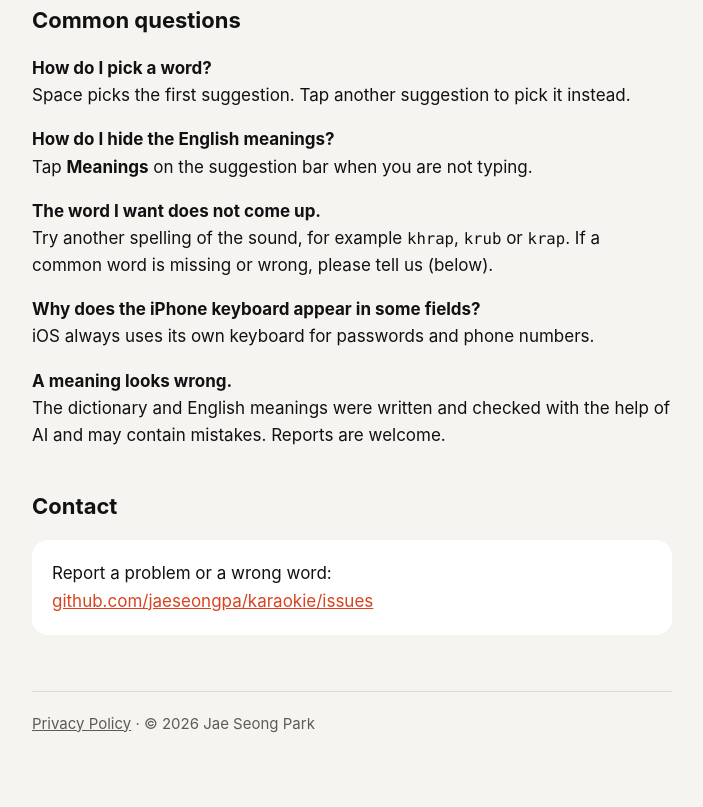
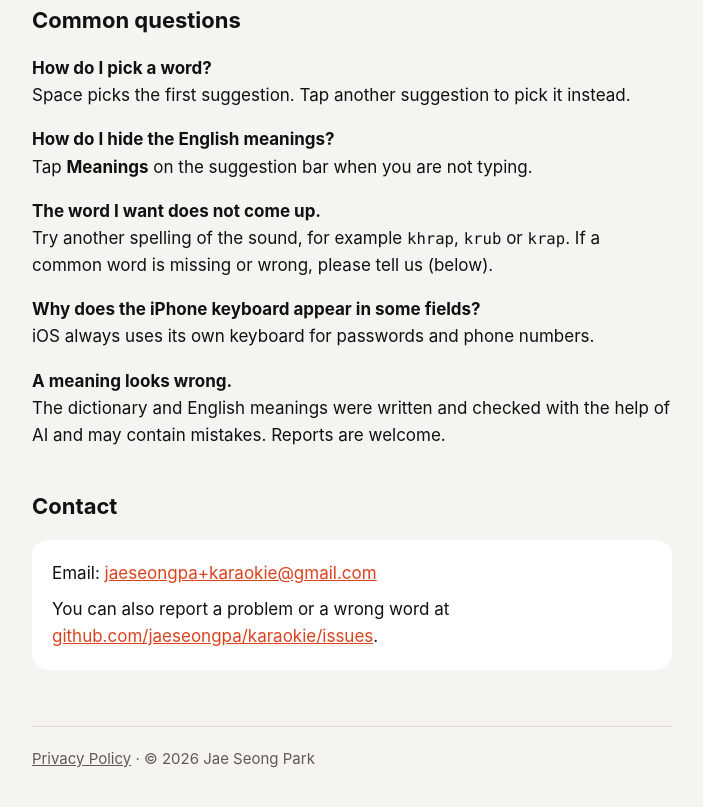
Before and after one commit to jaeseongpa/karaokie, a plain HTML site: page index.html in a window 1280 px wide. Shown: the part 558-1365 px from the top of the page, without its empty margins (288-991 px from the left). Drawn offline with Linux system fonts and the light colour scheme.

Commit message:
Add contact email

```diff
--- a/index.html
+++ b/index.html
@@ -24,7 +24,7 @@
 <p><b>A meaning looks wrong.</b><br>The dictionary and English meanings were written and checked with the help of AI and may contain mistakes. Reports are welcome.</p>
 
 <h2>Contact</h2>
-<div class="card"><p style="margin:0">Report a problem or a wrong word: <a href="https://github.com/jaeseongpa/karaokie/issues">github.com/jaeseongpa/karaokie/issues</a></p></div>
+<div class="card"><p style="margin:0">Email: <a href="mailto:jaeseongpa+karaokie@gmail.com">jaeseongpa+karaokie@gmail.com</a></p><p style="margin:8px 0 0">You can also report a problem or a wrong word at <a href="https://github.com/jaeseongpa/karaokie/issues">github.com/jaeseongpa/karaokie/issues</a>.</p></div>
 
 <footer><a href="privacy.html">Privacy Policy</a> · © 2026 Jae Seong Park</footer>
 </main></body></html>
```
Also changed, not shown: privacy.html (+1 -1 lines).
